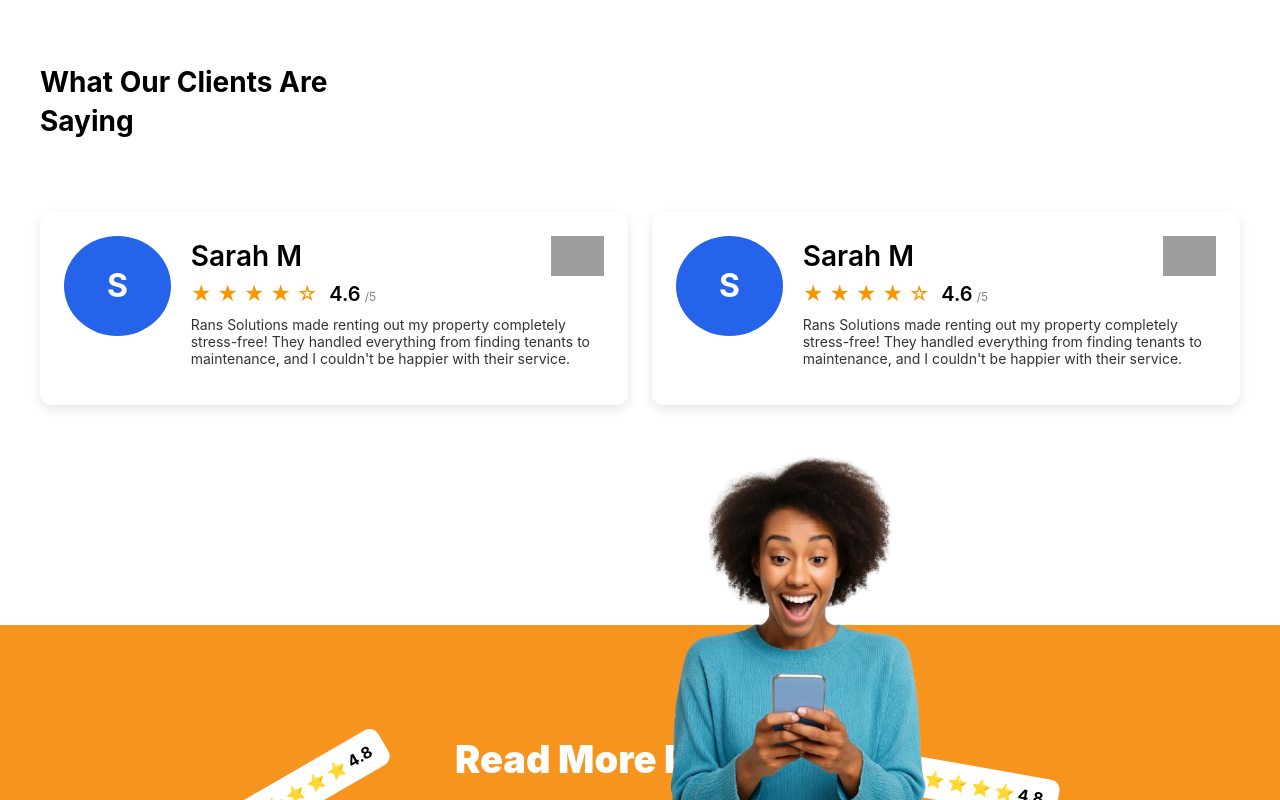
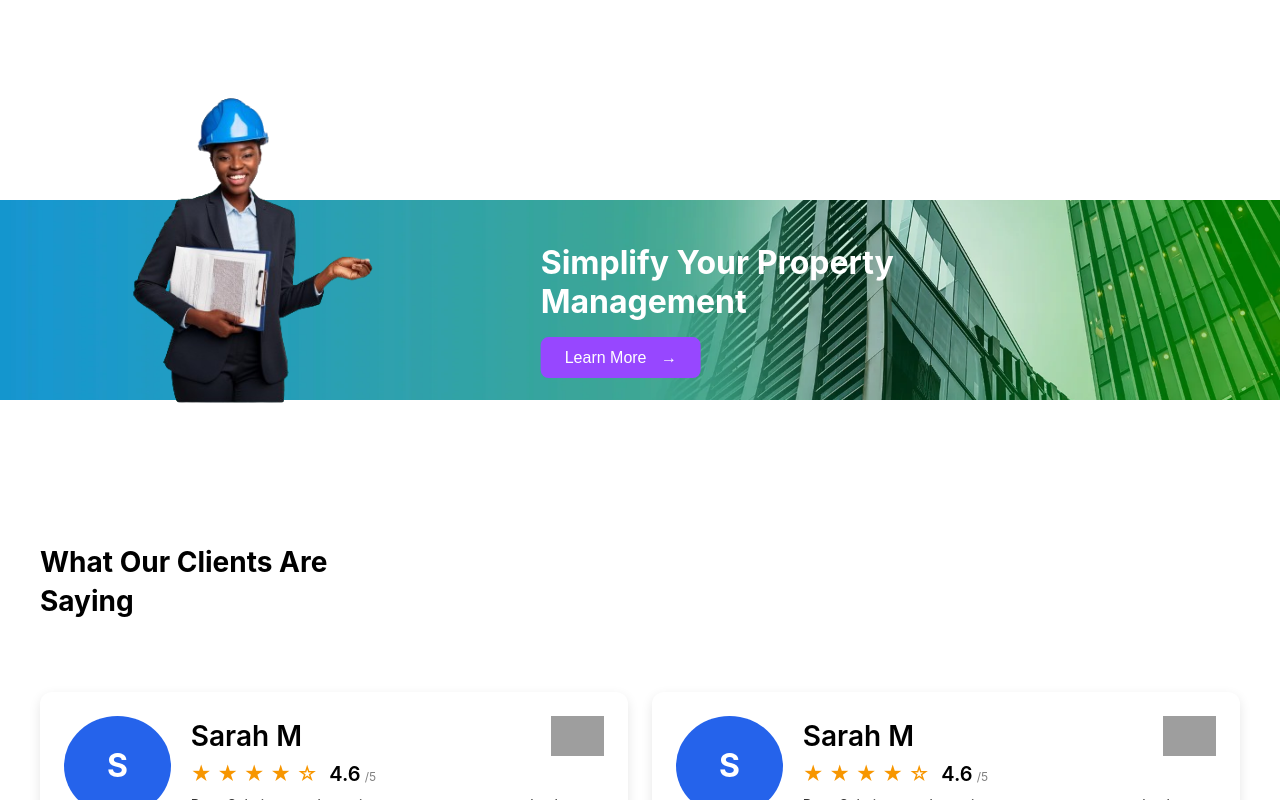
Before and after one commit to Manishh94/rans-frontend, a React (Create React App) app: page / in a window 1280 px wide. Shown: the top 800 px of the page. Built offline with nearby package versions, Linux system fonts and the light colour scheme; grey boxes are pictures that could not be loaded; the HTML template or start-up script is replaced by a standard one.

Commit message:
add banner

```diff
--- a/src/App.js
+++ b/src/App.js
@@ -1,3 +1,4 @@
+import Banner from "./components/banner";
 import Footer from "./components/footer";
 import ReviewSection from "./components/review_section";
 import TestimonialCard from "./components/testimonials_card";
@@ -5,6 +6,7 @@ import TestimonialCard from "./components/testimonials_card";
 function App() {
   return (
     <>
+      <Banner />
       <TestimonialCard />
       <ReviewSection />
       <Footer />
--- /dev/null
+++ b/src/assets/css/banner.css
@@ -0,0 +1,58 @@
+.hero-container {
+    position: relative;
+    width: 100%;
+    height: 200px;
+    overflow: hidden;
+    margin-bottom: 80px;
+}
+
+.user-container {
+    width: 100%;
+    height: 200px;
+    background-color: white;
+}
+
+.hero-image {
+    width: 100%;
+    height: 100%;
+    object-fit: cover;
+    display: block;
+}
+
+.hero-content {
+    position: absolute;
+    top: 50%;
+    left: 45%;
+    transform: translate(-10%, -50%);
+    color: white;
+    z-index: 2;
+}
+
+.hero-content h1 {
+    font-size: 2rem;
+    font-weight: bold;
+    margin-bottom: 1rem;
+}
+
+.hero-button {
+    background-color: #9747FF;
+    color: white;
+    border: none;
+    padding: 0.7rem 1.5rem;
+    font-size: 1rem;
+    border-radius: 8px;
+    cursor: pointer;
+}
+
+.hero-button .arrow {
+    margin-left: 10px;
+}
+
+.user-image {
+    position: absolute;
+    top: 70px;
+    left: 16%;
+    transform: translateX(-50%);
+    height: 350px;
+    z-index: 3;
+}
--- /dev/null
+++ b/src/components/banner.js
@@ -0,0 +1,28 @@
+import React from "react";
+import BannerImage from "../assets/images/banner.webp";
+import "../assets/css/banner.css";
+import userImg from "../assets/images/banner-user.png";
+
+const Banner = () => {
+  return (
+    <>
+      <div className="user-container"></div>
+      <img src={userImg} alt="user" className="user-image" />
+      <div className="hero-container">
+        <img src={BannerImage} alt="Property Manager" className="hero-image" />
+        <div className="hero-content">
+          <h1>
+            Simplify Your Property
+            <br />
+            Management
+          </h1>
+          <button className="hero-button">
+            Learn More <span className="arrow">→</span>
+          </button>
+        </div>
+      </div>
+    </>
+  );
+};
+
+export default Banner;
```
Also changed, not shown: src/assets/images/banner-user.png (added), src/assets/images/banner.webp (added).
